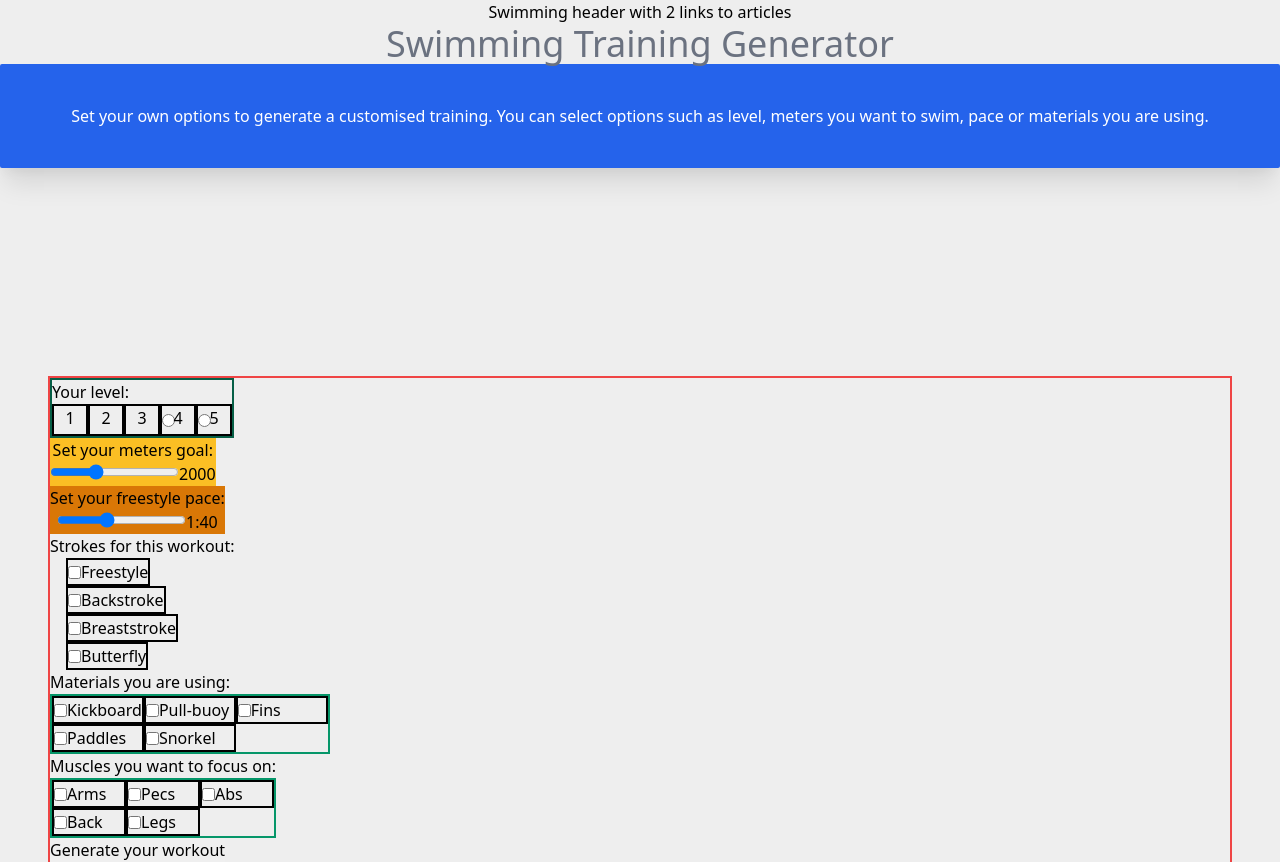
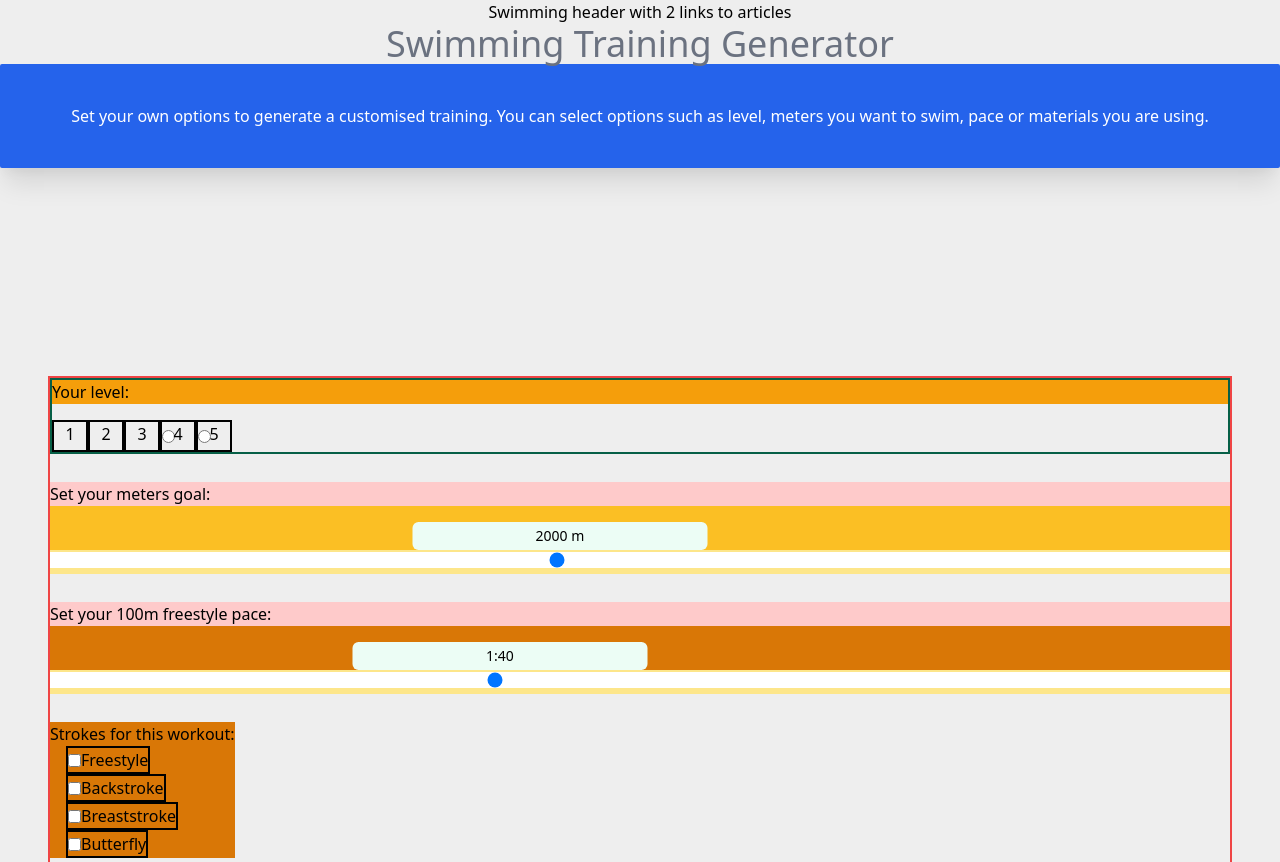
Before and after one commit to masanpoc/swimming, a React app: page / in a window 1280 px wide. Shown: the top 862 px of the page. Built offline with nearby package versions, Linux system fonts and the light colour scheme.

Commit message:
tailwind/css on progress,range sliders already working

```diff
--- a/src/components/Input/Input.js
+++ b/src/components/Input/Input.js
@@ -1,5 +1,5 @@
 import React, { useState, useEffect } from "react";
-import { useDispatch, useSelector } from "react-redux";
+import { useDispatch } from "react-redux";
 import {
   filterByLevel,
   filterByStroke,
@@ -11,7 +11,6 @@ import { copy_filter_select_techniqueExercises } from "../../slices/techniqueSli
 import { copy_filter_select_mainExercises } from "../../slices/mainSlice";
 import { copy_filter_select_cooldownExercises } from "../../slices/cooldownSlice";
 import exercisesList from "../../lists/exercisesList";
-import "./input.css";
 import * as _ from "ramda";
 
 function formatPace(duration) {
@@ -149,10 +148,10 @@ const Input = () => {
       <form
         onSubmit={handleSubmit}
         id="training-form"
-        className="my-52 mx-12 border-2 flex flex-col items-start justify-center border-red-500"
+        className="my-52 mx-12 border-2 flex flex-col items-start justify-center space-y-7 border-red-500"
       >
-        <div className="flex flex-col border-2 border-green-800">
-          <h3 className="text-left">Your level:</h3>
+        <div className="flex flex-col space-y-4 border-2 border-green-800 w-full">
+          <h3 className="text-left bg-yellow-500">Your level:</h3>
           <ul className="flex flex-row h-8">
             <li className='relative w-9'>
               <input
@@ -212,27 +211,40 @@ const Input = () => {
           </ul>
         </div>
 
-        <div className="meterContainer flex flex-col relative bg-yellow-400">
-          <h3>Set your meters goal:</h3>
-          <div>
+        <div className="flex flex-col space-y-11 w-full  bg-yellow-400">
+          <h3 className='text-left bg-red-200'>Set your meters goal:</h3>
+          <div className='relative bg-yellow-200 w-full'>
             <input
               type="range"
               min="500"
-            max="5000"
+              max="4000"
               step="100"
               value={meters}
               id="meterSlider"
-            className="meterSlider"
+              name='meters'
+              className="w-full "
+              style={
+                {
+                  "appearance": "none"
+                }
+              }
               onChange={(e) => setMeters(e.target.value)}
             />
-          {meters}
+            <output htmlFor='meters'
+            className={`bg-green-50 w-3/12 text-sm px-2 py-1 rounded-md absolute bottom-6`}
+            style={{"left": `${_.divide(_.subtract(meters, 407.89), 36.84)}%`, "transform": "translate(-50%, 0)"}}
+            >
+              {meters} m
+            </output>
+              {/* {_.divide(_.subtract(meters, 407.89), 36.84)} */}
+
           </div>
 
-          {/* <span className="unit absolute" data-meters={meters}></span> */}
+        </div>
+        <div className="flex flex-col space-y-11 w-full bg-yellow-600">
+          <h3 className='text-left bg-red-200'>Set your 100m freestyle pace:</h3>
+          <div className='relative bg-yellow-200 w-full'>
 
-        </div>
-        <div className="paceContainer bg-yellow-600">
-          <h3>Set your freestyle pace:</h3>
           <input
             type="range"
             min="70"
@@ -240,13 +252,26 @@ const Input = () => {
             step="5"
             value={pace}
             id="paceSlider"
-            className="paceSlider"
+            name='pace'
+            className="w-full "
+              style={
+                {
+                  "appearance": "none"
+                }
+              }
             onChange={(e) => setPace(e.target.value)}
           />
+          <output htmlFor='pace'
+            className={`bg-green-50 w-3/12 text-sm px-2 py-1 rounded-md absolute bottom-6`}
+            style={{"left": `${_.divide(_.subtract(pace, 67.8947),  0.8421)}%`, "transform": "translate(-50%, 0)"}}
+            >
+               {paceTime}
+            </output>
 
-          {paceTime}
+
           </div>
-        <div className='flex flex-col'>
+        </div>
+        <div className='flex flex-col bg-yellow-600'>
           <h3>Strokes for this workout:</h3>
           <ul className='flex flex-col pl-4 items-start'>
             <li>
@@ -296,7 +321,7 @@ const Input = () => {
           </ul>
         </div>
 
-        <div className='flex flex-col items-start'>
+        <div className='flex flex-col items-start bg-yellow-600'>
           <h3>Materials you are using:</h3>
           <ul className="grid grid-cols-3 border-2 border-green-600">
             <li>
@@ -357,7 +382,7 @@ const Input = () => {
           </ul>
         </div>
 
-        <div>
+        <div className='bg-yellow-600'>
           <h3>Muscles you want to focus on:</h3>
           <ul className="grid grid-cols-3 border-2 border-green-600">
             <li>
```
Lines whose indentation alone changed are shown as unchanged.
